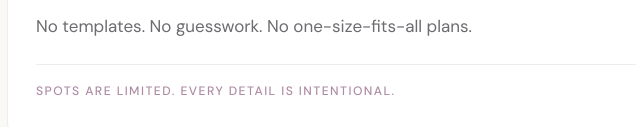
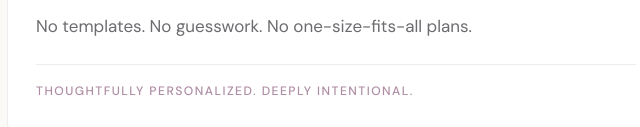
Before and after one commit to mbildner/nikfit-marketing, a website: page site/index.html in a window 1280 px wide. Shown: the part 829-956 px from the top of the page, 273-913 px from the left. Drawn offline with nearby package versions, Linux system fonts and the light colour scheme; a web font is replaced by a local one.

Commit message:
Update brand card closing line

```diff
--- a/site/index.html
+++ b/site/index.html
@@ -164,7 +164,7 @@
       <h2 style="font-family: var(--font-display); font-size: clamp(1.5rem, 4vw, 2rem); font-weight: 400; line-height: 1.2; margin-bottom: 1.25rem; color: var(--c-fg);">Private training plans for women who want real, lasting change.</h2>
       <p style="color: var(--c-muted); margin-bottom: 1rem; max-width: 100%;">We offer personal training, intimate group classes, nutrition support, virtual coaching, and fully customized monthly programming—built entirely around your body, your lifestyle, and your goals.</p>
       <p style="color: var(--c-muted); margin-bottom: 1.5rem; max-width: 100%;">No templates. No guesswork. No one-size-fits-all plans.</p>
-      <p style="font-size: 0.76rem; letter-spacing: 0.12em; text-transform: uppercase; color: var(--c-mauve); font-weight: 500; border-top: 1px solid rgba(162,171,181,0.22); padding-top: 1.1rem; margin: 0;">Spots are limited. Every detail is intentional.</p>
+      <p style="font-size: 0.76rem; letter-spacing: 0.12em; text-transform: uppercase; color: var(--c-mauve); font-weight: 500; border-top: 1px solid rgba(162,171,181,0.22); padding-top: 1.1rem; margin: 0;">Thoughtfully personalized. Deeply intentional.</p>
     </div>
   </div>
 </section>
```
